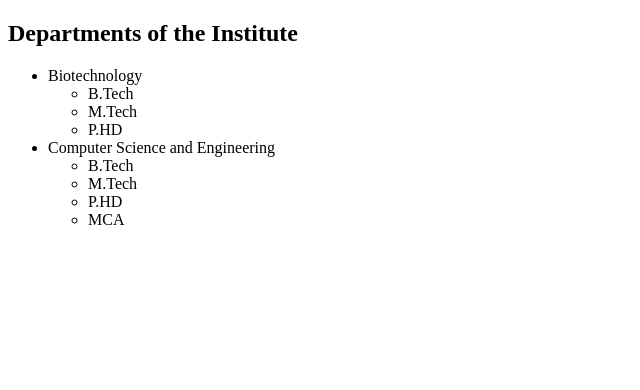
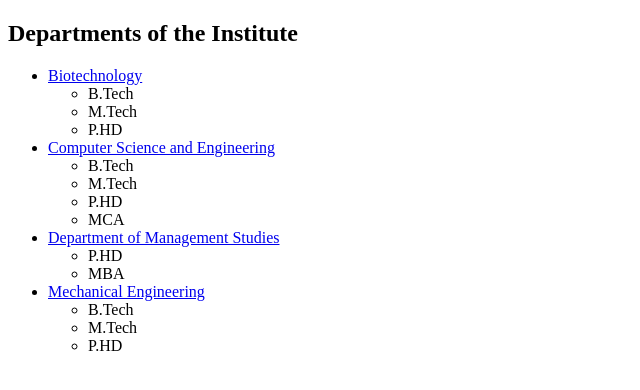
Before and after one commit to akshat06-nitw/WebProgramming, a plain HTML site: page departments.html in a window 1280 px wide. Shown: the whole page, without its empty margins (0-640 px from the left). Drawn offline with Linux system fonts and the light colour scheme.

Commit message:
Add files via upload

```diff
--- a/departments.html
+++ b/departments.html
@@ -7,20 +7,29 @@
     <body>
         <h2>Departments of the Institute</h2>
         <ul>
-            <li>Biotechnology</li>
+            <li><a href="https://www.nitw.ac.in/bio">Biotechnology</a></li>
                <ul>
                 <li>B.Tech</li>
                 <li>M.Tech</li>
                 <li>P.HD</li>
                </ul>
-            <li>Computer Science and Engineering</li>
+            <li><a href="https://www.nitw.ac.in/cse">Computer Science and Engineering</a></li>
                 <ul>
                     <li>B.Tech</li>
                     <li>M.Tech</li>
                     <li>P.HD</li>
                     <li>MCA</li>
-
-
+                </ul>
+            <li><a href="https://www.nitw.ac.in/som"> Department of Management Studies</a></li>
+                <ul>
+                    <li>P.HD</li>
+                    <li>MBA</li>
+                </ul>
+            <li><a href="https://www.nitw.ac.in/mec">Mechanical Engineering</a></li>
+                <ul>
+                <li>B.Tech</li>
+                <li>M.Tech</li>
+                <li>P.HD</li>
                 </ul>
         </ul>
     </body>
```
